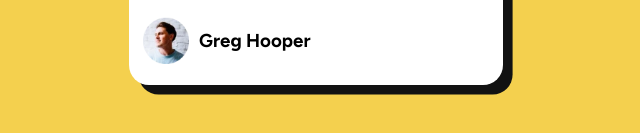
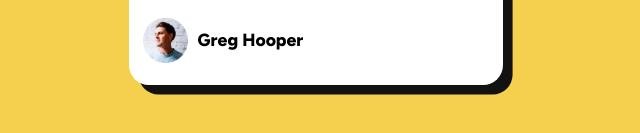
Before and after one commit to JCrotzer/blog-preview-card, a plain HTML site: page index.html in a window 1280 px wide. Shown: the part 575-708 px from the top of the page, 324-964 px from the left. Drawn offline with Linux system fonts and the light colour scheme.

Commit message:
updated css

```diff
--- a/assets/css/style.css
+++ b/assets/css/style.css
@@ -96,6 +96,10 @@ h1:hover {
   align-items: center;
   gap: 0.6rem;
   margin-top: 1.25rem;
+}
+
+h2 {
+  font-size: 1.1rem;
   font-weight: 800;
 }
 
--- a/index.html
+++ b/index.html
@@ -36,7 +36,7 @@
         </div>
         <div class="author-info">
           <img src="./assets/images/image-avatar.webp" alt="author-pic" />
-          <h3>Greg Hooper</h3>
+          <h2>Greg Hooper</h2>
         </div>
       </div>
     </main>
```
